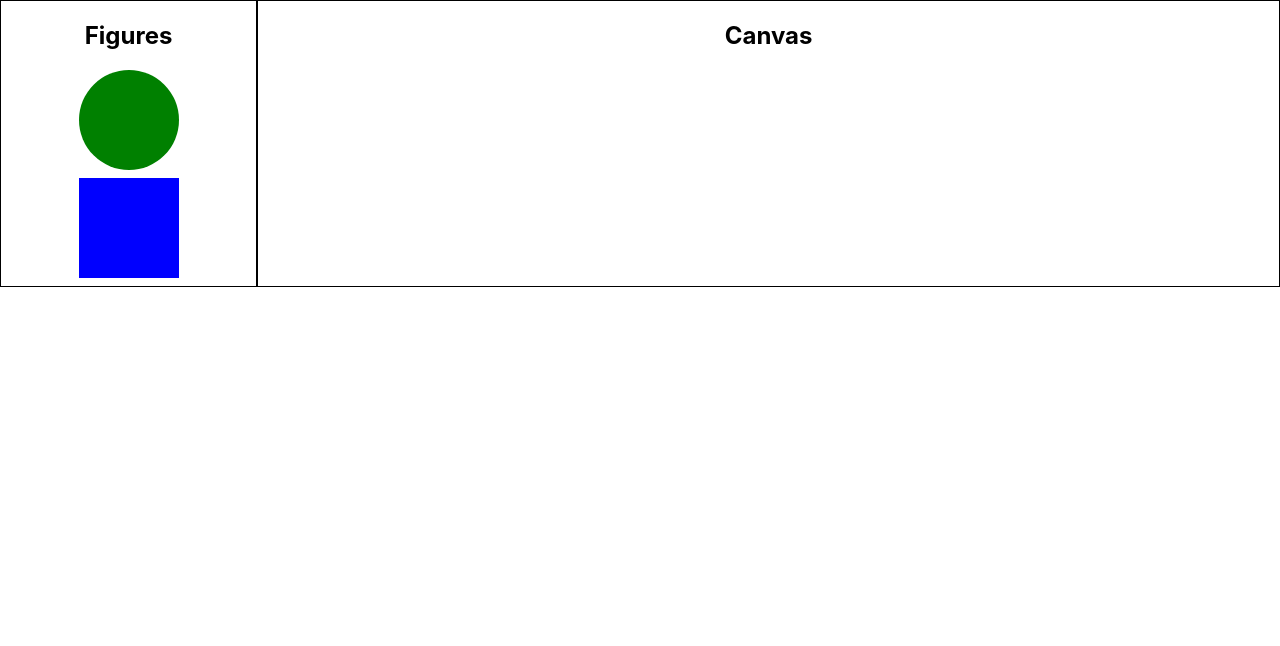
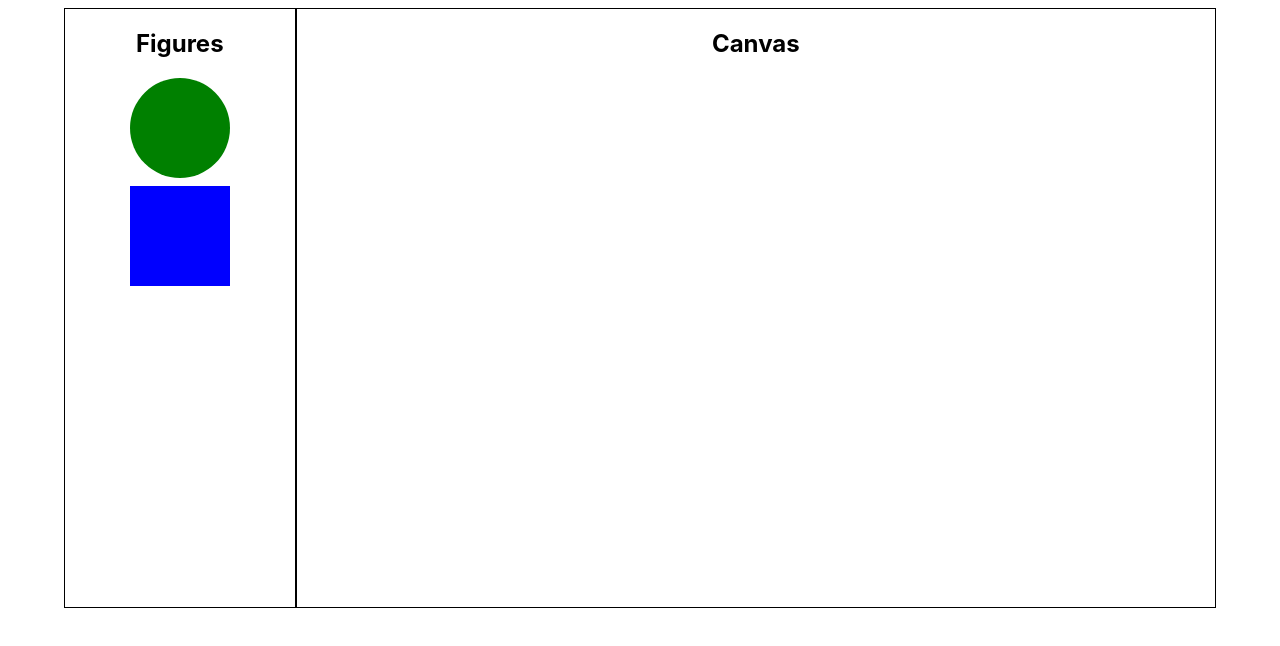
Before and after one commit to Peskarski/DnD, a React (Create React App) app: page / in a window 1280 px wide. Shown: the top 646 px of the page. Built offline with nearby package versions, Linux system fonts and the light colour scheme.

Commit message:
added DnD HOC

```diff
--- a/src/components/Figures/Cirlce/Circle.js
+++ b/src/components/Figures/Cirlce/Circle.js
@@ -1,9 +1,9 @@
 import { CircleFigure } from './styles';
+import DnD from '../../HOC/DnD/DnD';
 
-const Circle = () => {
-  return (
-    <CircleFigure />
-  )
-}
+const Circle = () => (
+  DnD(CircleFigure)
+)
+
 
 export default Circle;
--- a/src/components/Figures/Cirlce/styles.js
+++ b/src/components/Figures/Cirlce/styles.js
@@ -5,5 +5,8 @@ export const CircleFigure = styled.div`
   height: 100px;
   background-color: green;
   border-radius: 50%;
-  margin: 8px auto;
+  margin: 0 auto 8px auto;
+  position: ${props => props.absolute && 'absolute'};
+  left: ${props => `${props.left}px`};
+  top: ${props => `${props.top}px`};
 `
--- a/src/components/Figures/Square/Square.js
+++ b/src/components/Figures/Square/Square.js
@@ -1,9 +1,8 @@
-import { SquareFigure } from './styles'
+import { SquareFigure } from './styles';
+import DnD from '../../HOC/DnD/DnD';
 
-const Square = () => {
-  return (
-    <SquareFigure />
-  )
-}
+const Square = () => (
+  DnD(SquareFigure)
+)
 
 export default Square;
--- a/src/components/Figures/Square/styles.js
+++ b/src/components/Figures/Square/styles.js
@@ -5,4 +5,7 @@ export const SquareFigure = styled.div`
   height: 100px;
   background-color: blue;
   margin: 8px auto;
+  position: ${props => props.absolute && 'absolute'};
+  left: ${props => `${props.left}px`};
+  top: ${props => `${props.top}px`};
 `
--- /dev/null
+++ b/src/components/HOC/DnD/DnD.js
@@ -0,0 +1,40 @@
+import { useState } from 'react';
+
+const DnD = (Figure) => {
+  const [toMove, setToMove] = useState(false);
+  const [left, setLeft] = useState(0);
+  const [top, setTop] = useState(0);
+  const [shiftLeft, setShiftLeft] = useState(0);
+  const [shiftTop, setShiftTop] = useState(0);
+  const [positionAbs, setPositionAbs] = useState(false);
+
+  const handleMouseDown = (e) => {
+    const { x, y } = e.target.getBoundingClientRect();
+    setPositionAbs(true);
+    setShiftLeft(e.clientX - x);
+    setShiftTop(e.clientY - y);
+    setLeft(e.clientX);
+    setTop(e.clientY);
+    setToMove(true);
+  }
+
+  const handleMouseUp = () => {
+    console.log('up');
+    setToMove(false);
+  }
+
+  const handleMouseMove = (e) => {
+    if(toMove) {
+      setLeft(e.pageX);
+      setTop(e.pageY);
+    }
+  }
+
+  return (
+    <Figure onMouseDown={handleMouseDown} onMouseUp={handleMouseUp}
+      onMouseMove={handleMouseMove} left={left - shiftLeft}
+      top={top - shiftTop} absolute={positionAbs} />
+  )
+}
+
+export default DnD;
--- a/src/styles.js
+++ b/src/styles.js
@@ -1,8 +1,9 @@
 import styled from 'styled-components';
 
 export const Application = styled.section`
-  width: 100%;
-  height: auto;
+  width: 90%;
+  height: 600px;
   display: flex;
   flex-direction: row;
+  margin: 8px auto;
 `
```
Also changed, not shown: 1 other file (tests, documents, lock files or other folders).
